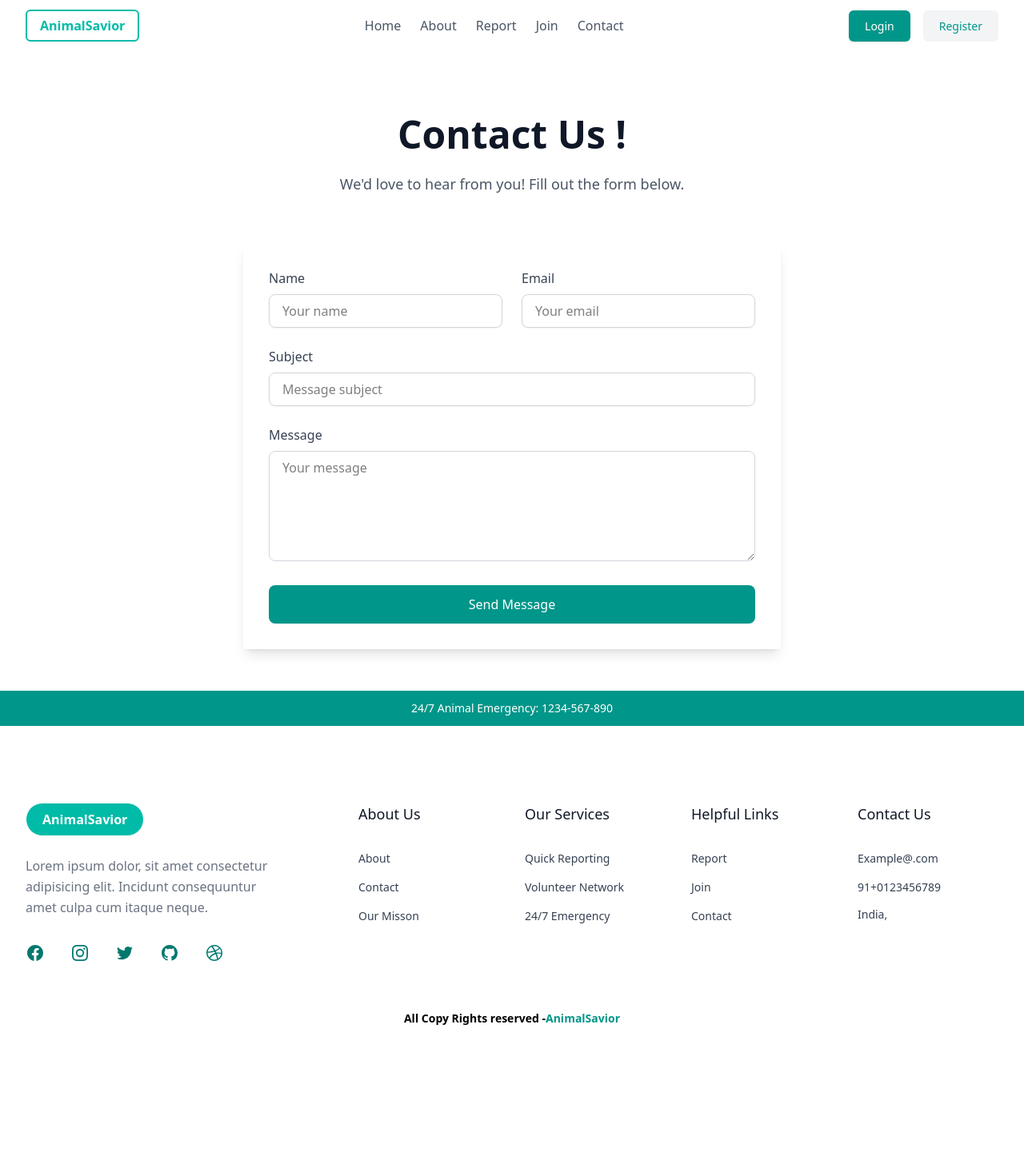
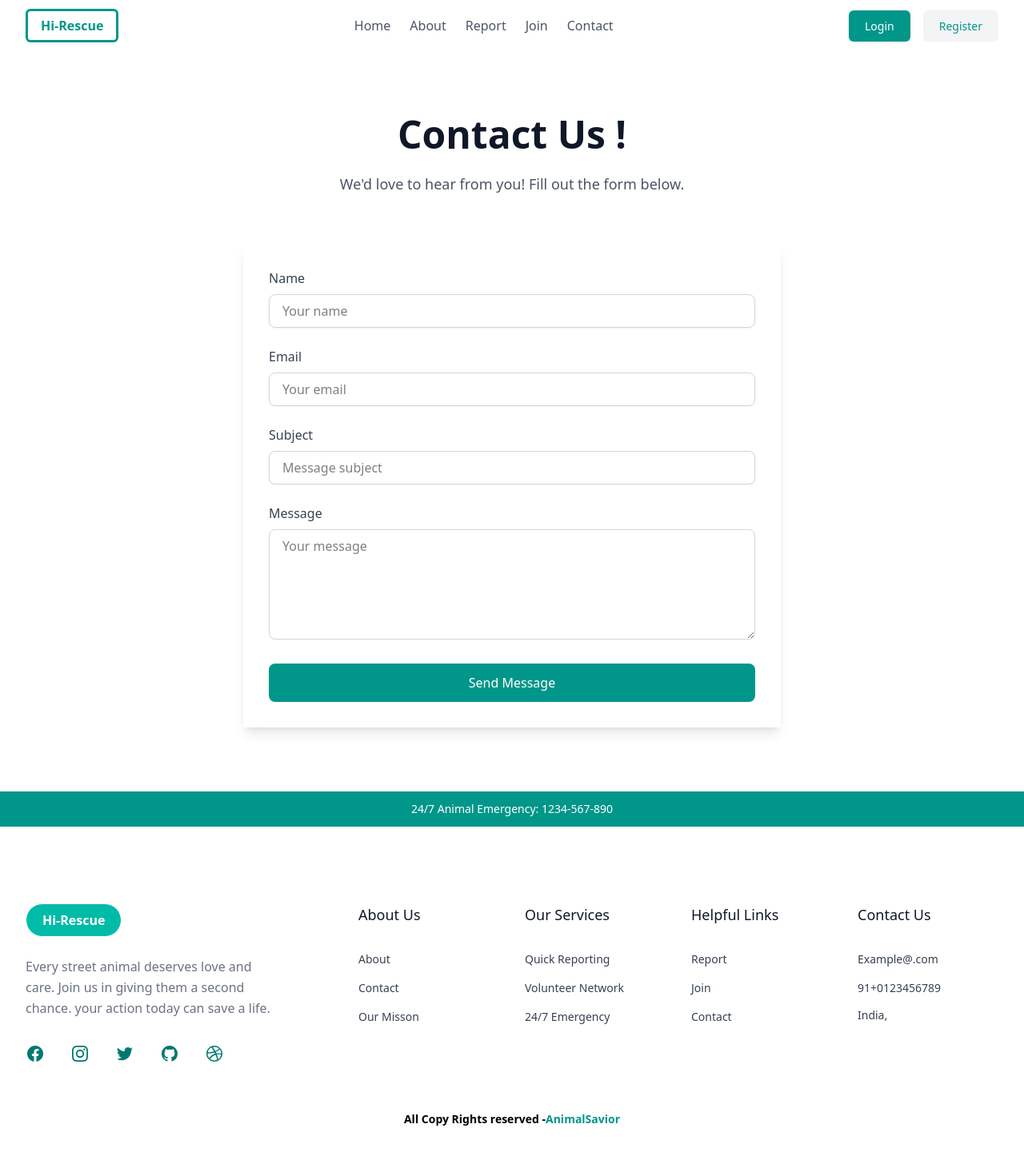
Before and after one commit to hiarun01/hi-rescue, a React (Vite) app in the folder FrontEnd/: page /contact in a window 1280 px wide. Shown: the whole page at 80% size. Before the commit the page ends 1320 px from the top, so only its background shows below. Built offline with nearby package versions, Linux system fonts and the light colour scheme.

Commit message:
minor text changes

```diff
--- a/FrontEnd/index.html
+++ b/FrontEnd/index.html
@@ -5,7 +5,7 @@
     <link rel="icon" type="image/svg+xml" href="/vite.svg" />
     <meta name="viewport" content="width=device-width, initial-scale=1.0" />
     <link href="/src/styles.css" rel="stylesheet" />
-    <title>AnimalSavior - a Animal Rsuce Platform</title>
+    <title>Hi-Rescue : a Animal Resuce Platform</title>
   </head>
   <body>
     <div id="root"></div>
--- a/FrontEnd/src/components/Pages/Contact.jsx
+++ b/FrontEnd/src/components/Pages/Contact.jsx
@@ -16,7 +16,7 @@ const Contact = () => {
         </section>
         <div className="max-w-2xl mx-auto shadow-lg">
           <form className="bg-white rounded-xl p-8 mb-20">
-            <div className="grid md:grid-cols-2 gap-6 mb-6">
+            <div className="grid md:grid-cols-1 gap-6 mb-6">
               <div>
                 <label className="block text-gray-700 mb-2" htmlFor="name">
                   Name
--- a/FrontEnd/src/components/UI/Footer.jsx
+++ b/FrontEnd/src/components/UI/Footer.jsx
@@ -17,13 +17,13 @@ const Footer = () => {
                   className="block bg-teal-500 text-white border rounded-full px-5 py-2 font-bold"
                   href="/"
                 >
-                  <span>AnimalSavior</span>
+                  <span>Hi-Rescue</span>
                 </a>
               </div>
 
               <p className="mt-6 max-w-md text-center leading-relaxed text-gray-500 sm:max-w-xs sm:text-left">
-                Lorem ipsum dolor, sit amet consectetur adipisicing elit.
-                Incidunt consequuntur amet culpa cum itaque neque.
+                Every street animal deserves love and care. Join us in giving
+                them a second chance. your action today can save a life.
               </p>
               {/* Socail Links */}
               <ul className="mt-8 flex justify-center gap-6 sm:justify-start md:gap-8">
--- a/FrontEnd/src/components/UI/Header/Logo.jsx
+++ b/FrontEnd/src/components/UI/Header/Logo.jsx
@@ -1,11 +1,8 @@
 const Logo = () => {
   return (
     <div className="md:flex md:items-center md:gap-12">
-      <a
-        className="block bg-transparent text-teal-500 border-2 rounded-md px-4 py-1.5 font-bold"
-        href="/"
-      >
-        <span>AnimalSavior</span>
+      <a className="block bg-transparent text-teal-600 border-3 rounded-md px-4 py-1.5 font-bold">
+        <span>Hi-Rescue</span>
       </a>
     </div>
   );
--- a/FrontEnd/src/components/UI/HeroSection.jsx
+++ b/FrontEnd/src/components/UI/HeroSection.jsx
@@ -1,3 +1,5 @@
+import {NavLink} from "react-router-dom";
+
 const HeroSection = () => {
   return (
     <section className="bg-gray-50">
@@ -21,19 +23,22 @@ const HeroSection = () => {
           </p>
 
           <div className="mt-8 flex flex-wrap justify-center gap-4">
+            <NavLink to="/report">
               <a
                 className="block w-full rounded-sm bg-teal-600 px-12 py-3 text-sm font-medium text-white shadow-sm hover:bg-teal-700 focus:ring-3 focus:outline-hidden sm:w-auto"
                 href="#"
               >
                 Report
               </a>
-
+            </NavLink>
+            <NavLink to="/join">
               <a
                 className="block w-full rounded-sm px-12 py-3 text-sm font-medium text-teal-500 shadow-sm hover:text-teal-600 focus:ring-3 focus:outline-hidden sm:w-auto"
                 href="#"
               >
                 Join
               </a>
+            </NavLink>
           </div>
         </div>
       </div>
```
Lines whose indentation alone changed are shown as unchanged.
